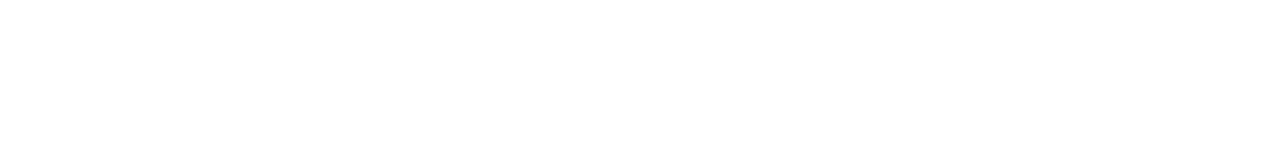
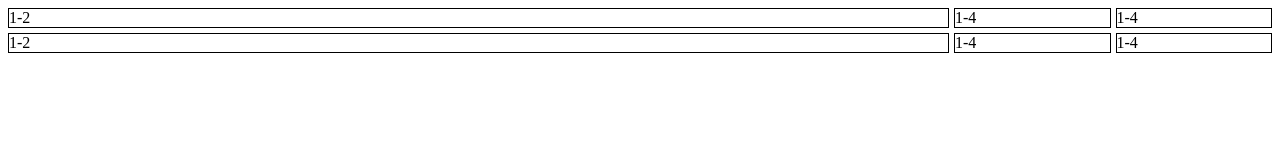
Before and after one commit to anyway2019/FrontBox, a plain HTML site: page css/example/flexbox/mesh.html in a window 1280 px wide. Drawn offline with Linux system fonts and the light colour scheme.

Commit message:
flexbox 布局

```diff
--- a/css/example/flexbox/mesh.html
+++ b/css/example/flexbox/mesh.html
@@ -10,6 +10,43 @@
 
 <body>
 
+    <div class="row">
+        <div class="cell cell-1-2">1-2</div>
+        <div class="cell cell-1-4">1-4</div>
+        <div class="cell cell-1-4">1-4</div>
+        <div class="cell cell-1-2">1-2</div>
+        <div class="cell cell-1-4">1-4</div>
+        <div class="cell cell-1-4">1-4</div>
+    </div>
+
 </body>
+<style lang="text/css">
+    .row {
+        display: -webkit-flex;
+        display: flex;
+        height: 5vh;
+        flex-wrap: wrap;
+        column-gap: 5px;
+        row-gap: 5px;
+    }
+
+    .cell {
+        border: 1px solid;
+        flex: 1;
+        box-sizing: border-box;
+    }
+
+    .cell.cell-full {
+        flex: 1 1 100%;
+    }
+
+    .cell.cell-1-2 {
+        flex: 2 1 50%;
+    }
+
+    .cell.cell-1-4 {
+        flex: 1 1 calc(25%-5px);
+    }
+</style>
 
 </html>
```
Also changed, not shown: css/flexbox.md (+46 -3 lines).
